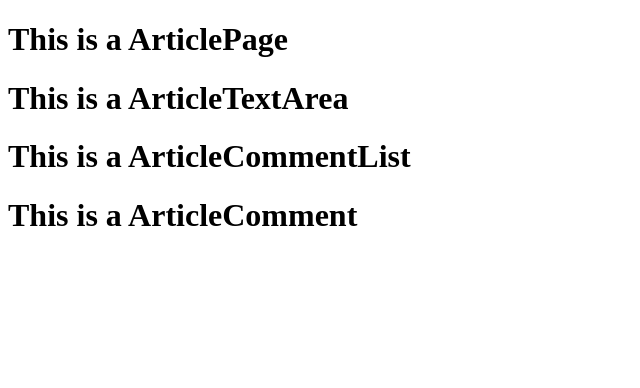
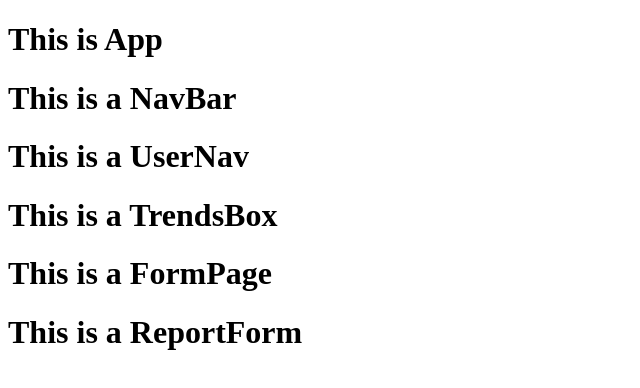
Before and after one commit to 123lk/ffs-front-portfolio, a React app: page /reportform in a window 1280 px wide. Shown: the top 388 px of the page, without its empty margins (0-640 px from the left). Built offline with nearby package versions, Linux system fonts and the light colour scheme.

Commit message:
implemented routes

```diff
--- a/src/components/App.js
+++ b/src/components/App.js
@@ -1,13 +1,15 @@
 import React from 'react';
-import HomePage from './HomePage/HomePage';
-import DomainPage from './DomainPage/DomainPage';
-import ArticlePage from './ArticlePage/ArticlePage';
+import NavBar from './NavBar/NavBar';
 
 class App extends React.Component {
   render () {
     return (
       <div>
-        <ArticlePage/>
+        <h1>This is App</h1>
+        <NavBar />
+        <div className="section">
+          {this.props.children}
+        </div>
       </div>
     );
   }
--- a/src/components/DomainPage/DomainPage.js
+++ b/src/components/DomainPage/DomainPage.js
@@ -1,5 +1,4 @@
 import React from 'react';
-import NavBar from '../NavBar/NavBar';
 import DomainApprovedFeed from './DomainApprovedFeed';
 import DomainPendingFeed from './DomainPendingFeed';
 import DomainTextArea from './DomainTextArea';
@@ -9,7 +8,6 @@ class DomainPage extends React.Component {
     return (
       <div>
         <h1>This is a DomainPage</h1>
-        <NavBar/>
         <DomainTextArea/>
         <DomainApprovedFeed/>
         <DomainPendingFeed/>
--- /dev/null
+++ b/src/components/FormPage/FormPage.js
@@ -0,0 +1,15 @@
+import React from 'react';
+import ReportForm from './ReportForm';
+
+class FormPage extends React.Component {
+  render() {
+    return (
+      <div>
+        <h1>This is a FormPage</h1>
+        <ReportForm />
+      </div>
+    );
+  }
+}
+
+export default FormPage;
--- /dev/null
+++ b/src/components/FormPage/ReportForm.js
@@ -0,0 +1,11 @@
+import React from 'react';
+
+class ReportForm extends React.Component {
+  render () {
+    return (
+      <h1>This is a ReportForm</h1>
+    );
+  }
+}
+
+export default ReportForm;
--- a/src/components/HomePage/HomePage.js
+++ b/src/components/HomePage/HomePage.js
@@ -1,14 +1,12 @@
 import React from 'react';
 import HomeNewsStoryFeed from './HomeNewsStoryFeed';
 import HomeTextArea from './HomeTextArea';
-import NavBar from '../NavBar/NavBar';
 
 class HomePage extends React.Component {
   render () {
     return (
       <div>
         <h1>This is a HomePage</h1>
-        <NavBar/>
         <HomeTextArea/>
         <HomeNewsStoryFeed/>
       </div>
--- a/src/index.js
+++ b/src/index.js
@@ -1,9 +1,32 @@
 import React from 'react';
 import ReactDOM from 'react-dom';
 import App from './components/App';
+// import { createStore, combineReducers, applyMiddleware } from 'redux';
+// import { Provider } from 'react-redux';
+// import thunk from 'redux-thunk';
+import { Router, Route, IndexRoute, browserHistory } from 'react-router';
+// import { createLogger } from 'redux-logger';
 
+import HomePage from './components/HomePage/HomePage';
+import FormPage from './components/FormPage/FormPage';
+import ArticlePage from './components/ArticlePage/ArticlePage';
+import DomainPage from './components/DomainPage/DomainPage';
+
+// const reducer = combineReducers({
+
+// });
+
+// const logger = createLogger();
+// const store = createStore(reducer, applyMiddleware(thunk, logger));
 
 ReactDOM.render(
-  <App />,
-  document.getElementById('root')
-);
+  <Router history={browserHistory}>
+    <Route path="/" component={App}>
+      <IndexRoute component={HomePage} />
+      <Route path="/reportform" component={FormPage} />
+      <Route path="/domain" component={DomainPage} />
+      <Route path="/article" component={ArticlePage} />
+    </Route>
+  </Router>, document.getElementById('root'));
+
+  // todo /domain/:domain_id && /article/:article_id
```
Also changed, not shown: package.json (+6 -1 lines).
